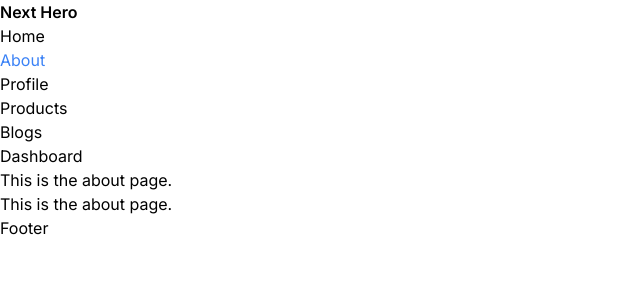
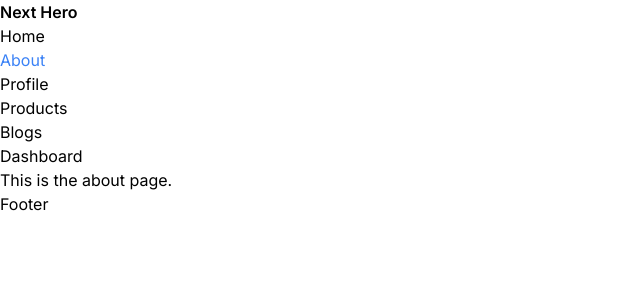
Before and after one commit to siamalrafi/next-hero, a Next.js app: page /about in a window 1280 px wide. Shown: the top 300 px of the page, without its empty margins (0-640 px from the left). Built offline with nearby package versions, Linux system fonts and the light colour scheme.

Commit message:
this is the next part

```diff
--- a/src/app/(With_Layout)/about/page.js
+++ b/src/app/(With_Layout)/about/page.js
@@ -7,7 +7,6 @@ const page = () => {
    return (
       <div>
          <h1>This is the about page.</h1>
-         <h1>This is the about page.</h1>
       </div>
    );
 };
```
